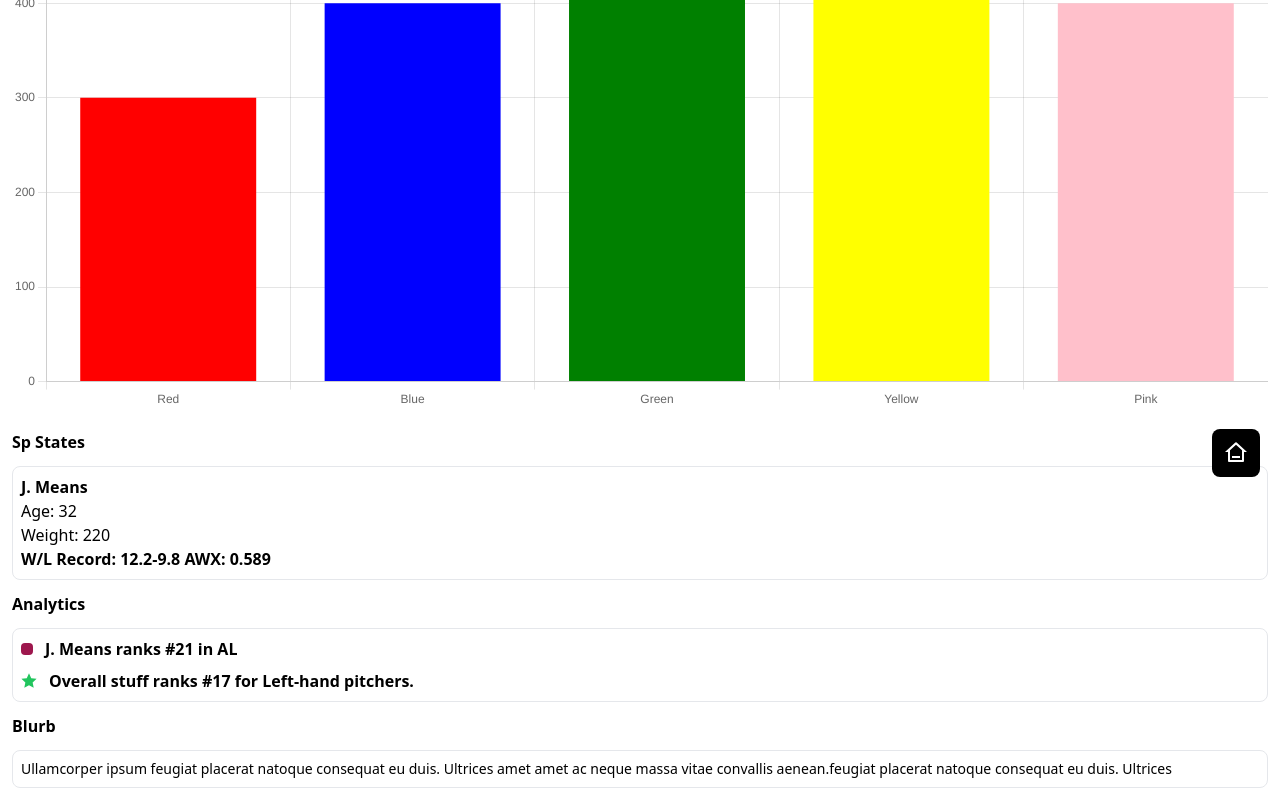
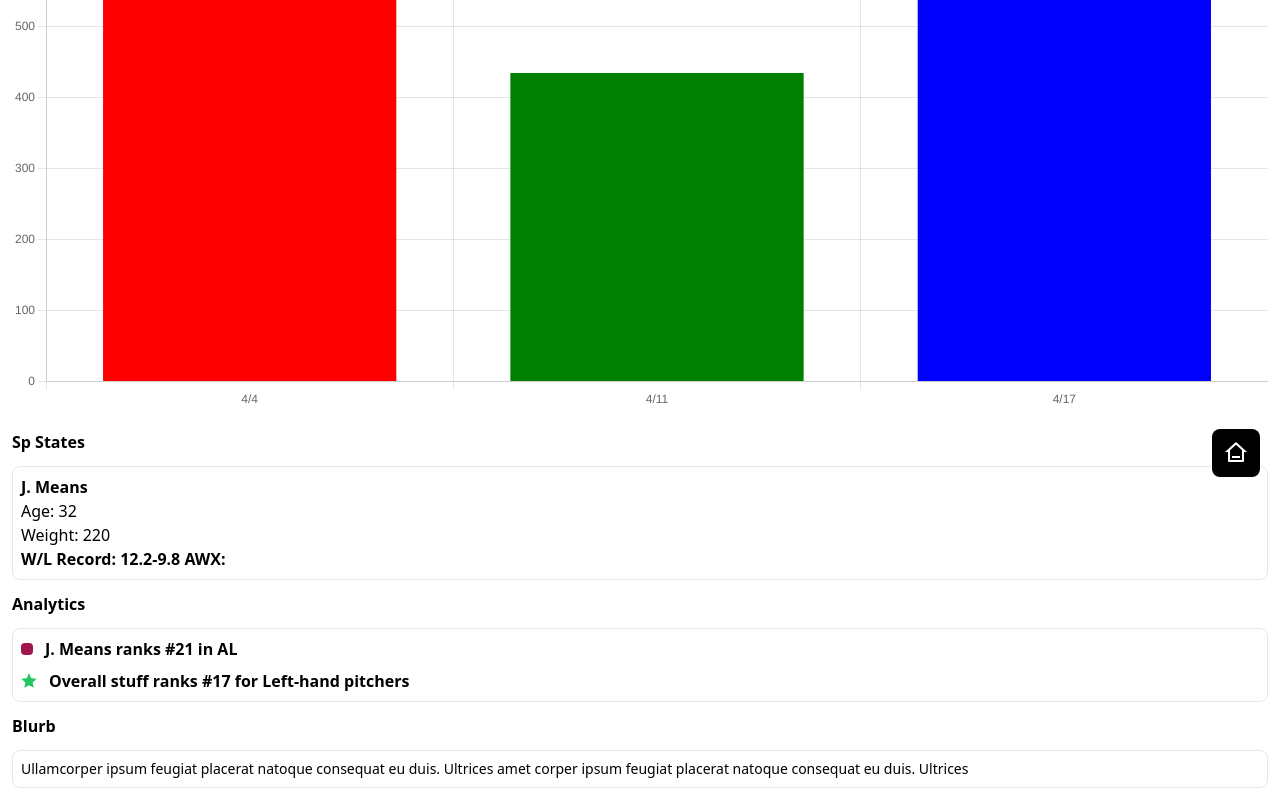
Before and after one commit to faysalewucse/sport-x, a React (Vite) app: page /statistics in a window 1280 px wide. Shown: the part 303-1103 px from the top of the page. Built offline with nearby package versions, Linux system fonts and the light colour scheme.

Commit message:
updated chart

```diff
--- a/src/pages/Home/Chart.jsx
+++ b/src/pages/Home/Chart.jsx
@@ -27,20 +27,22 @@ const options = {
   },
 };
 
-const labels = ["Red", "Blue", "Green", "Yellow", "Pink"];
+const Chart = ({ x, y }) => {
+  const labels = x;
+
+  const colors = ["red", "green", "blue", "pink", "yellow", "indigo", "violet"];
 
   const data = {
     labels,
     datasets: [
       {
         label: "Data",
-      data: labels.map((label) => label.length * 100),
-      backgroundColor: labels.map((label) => label.toLowerCase()),
+        data: y,
+        backgroundColor: colors.map((color) => color),
       },
     ],
   };
 
-const Chart = () => {
   return <Bar className="my-5" options={options} data={data} />;
 };
 
--- a/src/pages/Statistics.jsx
+++ b/src/pages/Statistics.jsx
@@ -4,44 +4,50 @@ import { Link } from "react-router-dom";
 
 const Statistics = () => {
   const data = {
+    _id: "64ee0068d985a555ca97e4a8",
+    gid: "23_06_23_bal_sdn_1",
+    game_time: "10:30 PM",
+    game_date: "10, June, 23",
     team: "BAL",
-    sp: "J. Means",
+    sp_name: "J. Means",
     age: "32",
     weight: "220",
-    winx_record: "12.2-9.8",
-    awx: 0.589,
-    a_1: "J. Means ranks #21 in AL",
-    a_2: "Overall stuff ranks #17 for Left-hand pitchers.",
-    blurb:
-      "Ullamcorper ipsum feugiat placerat natoque consequat eu duis. Ultrices amet amet ac neque massa vitae convallis aenean.feugiat placerat natoque consequat eu duis. Ultrices",
+    wx_record: "12.2-9.8",
+    A_1: "J. Means ranks #21 in AL",
+    A_2: "Overall stuff ranks #17 for Left-hand pitchers",
+    Blurb:
+      "Ullamcorper ipsum feugiat placerat natoque consequat eu duis. Ultrices amet corper ipsum feugiat placerat natoque consequat eu duis. Ultrices",
+    y_arr: "800,435,724",
+    x_arr: "4/4,4/11,4/17",
   };
+
   return (
     <div className="p-3 relative">
-      <Chart />
+      <Chart y={data.y_arr.split(",")} x={data.x_arr.split(",")} />
       <div className="">
         <h1 className="font-bold mb-3">Sp States</h1>
         <div className="border p-2 rounded-lg">
-          <b>{data.sp}</b>
+          <b>{data.sp_name}</b>
           <h1>Age: {data.age}</h1>
           <h1>Weight: {data.weight}</h1>
           <b>
-            W/L Record: {data.winx_record} AWX: {data.awx}
+            W/L Record: {data.wx_record} AWX: {data.awx}
           </b>
         </div>
         <h1 className="font-bold my-3">Analytics</h1>
         <div className="border p-2 rounded-lg">
           <b className="flex items-center gap-3">
             <span className="w-3 h-3 bg-pink-800 rounded"></span>
-            {data.a_1}
+            {data.A_1}
           </b>
           <b className="flex items-center gap-3 mt-2">
             <RiStarFill className="text-green-500" />
-            {data.a_2}
+            {data.A_2}
           </b>
         </div>
         <h1 className="font-bold my-3">Blurb</h1>
         <div className="border p-2 rounded-lg">
-          <p className="text-sm text-justify">{data.blurb}</p>
+          <p className="text-sm text-justify">{data.Blurb}</p>
         </div>
       </div>
       <Link to="/">
```
Lines whose indentation alone changed are shown as unchanged.
